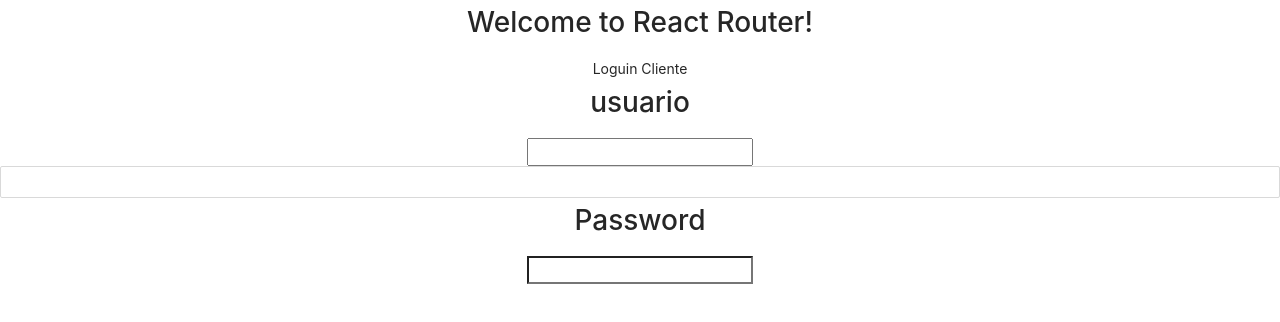
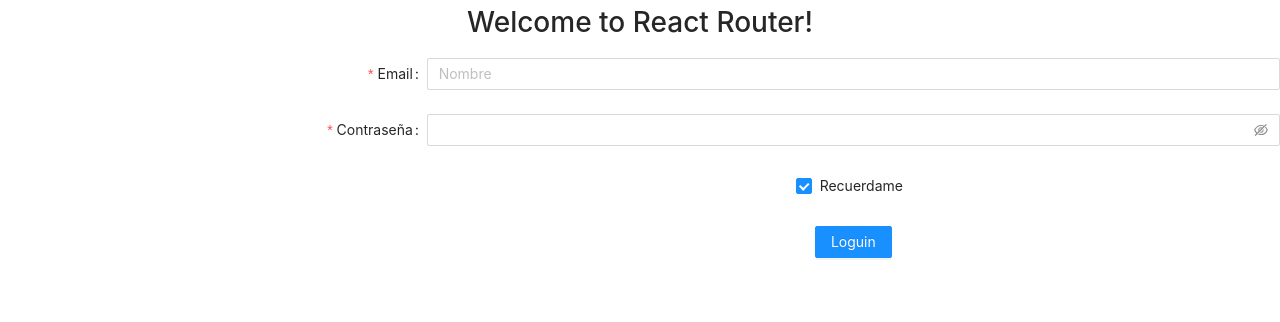
Before and after one commit to chavidev/react-caprichosa, a React (Create React App) app: page /loguin in a window 1280 px wide. Shown: the top 322 px of the page. Built offline with nearby package versions, Linux system fonts and the light colour scheme.

Commit message:
&& inicio loguin cliente pero el axios no me hace caso ¿funcionará la recomendación de axios desde postman?

```diff
--- a/package.json
+++ b/package.json
@@ -38,5 +38,6 @@
       "last 1 firefox version",
       "last 1 safari version"
     ]
-  }
+  },
+  "devDependencies": {}
 }
--- a/src/views/ClientesTodos.jsx
+++ b/src/views/ClientesTodos.jsx
@@ -10,27 +10,32 @@
 const ClientesTodos = () => {
 
     //¿tiene lógica?
-  const [clientes, setClientes] = useState("")
-  console.log(clientes)
+  const [clientes, setClientes] = useState([])
 
 
-  useEffect(() => {
   const getClientes = async () => {
     try {
       let response = await axios("http://localhost:5001/api/cliente")
-        console.log(response)
-        setClientes(response)
+      console.log(response.data)
+      setClientes(response.data)
     }catch(err){
       console.log(err)
     }
   }
-    getClientes() //¿por qué tengo que ponerlo aquí, en lugar de fuera?
-  }, [clientes]) // sin poner clientes, hacerlo para que se ejecute solo al iniciar el componete
+
+  useEffect(() => {
+    getClientes()
+  } ,[]) // [] solo se ejecutará cuando se monta el componente la primera vez
 
 
   return (
     <div>
-      aquí mostrará todos los clientes
+    {  clientes.map((cliente,index)=>{
+
+          return (
+            <p key={index}>{cliente.nombre}</p>
+          )
+      })}
     </div>
   )
 }
--- a/src/views/LoguinCliente.jsx
+++ b/src/views/LoguinCliente.jsx
@@ -1,17 +1,74 @@
+import { Form, Input, Button, Checkbox } from 'antd';
+import axios from 'axios';
 import React from 'react'
-import Email from '../components/Email'
-import Password from '../components/Password'
+
+//import Email from '../components/Email'
+//import Password from '../components/Password'
+
+// const LoguinCliente = () => {
+//   return (
+//     <div>
+//       Loguin Cliente
+//       <Email name="usuario"/>
+//       <Password/>
+//       <Button type="primary">Loguin</Button>
+//     </div>
+//   )
+// }
+
+// export default LoguinCliente
+
+//rafce
+
 
 const LoguinCliente = () => {
+  const onFinish = async(values) => {
+    console.log('Success:', values);
+    let response = await axios.post("http://localhost:5001/api/loginCliente/login",JSON.stringify(values))
+    console.log(response)
+  };
+
+  const onFinishFailed = (errorInfo) => {
+    console.log('Failed:', errorInfo);
+  };
+
   return (
-    <div>
-      Loguin Cliente
-      <Email name="usuario"/>
-      <Password/>
-    </div>
-  )
-}
+    <Form
+      labelCol={{ span: 8 }} //responsive ver
+      wrapperCol={{ span: 16 }} //responsive ver
+      initialValues={{ remember: true }}
+      onFinish={onFinish}
+      onFinishFailed={onFinishFailed}
+      autoComplete="on"
+    >
+      <Form.Item
+        label="Email"
+        name="email"
+        rules={[{ required: true, message: 'Introduzca un Email válido' }]} //mensaje de error
+      >
+        <Input placeholder="Nombre" />
+      </Form.Item>
+
+      <Form.Item
+        label="Contraseña"
+        name="pass"
+        rules={[{ required: true, message: 'Introduzca su contraseña' }]}
+      >
+        <Input.Password />
+      </Form.Item>
+
+      <Form.Item name="remember" valuePropName="checked" wrapperCol={{ offset: 8, span: 16 }}>
+        <Checkbox>Recuerdame</Checkbox>
+      </Form.Item>
+
+      <Form.Item wrapperCol={{ offset: 8, span: 16 }}>
+        <Button type="primary" htmlType="submit">
+          Loguin
+        </Button>
+      </Form.Item>
+    </Form>
+  );
+};
+
 
 export default LoguinCliente
-
-//rafce
```
Lines whose indentation alone changed are shown as unchanged.
